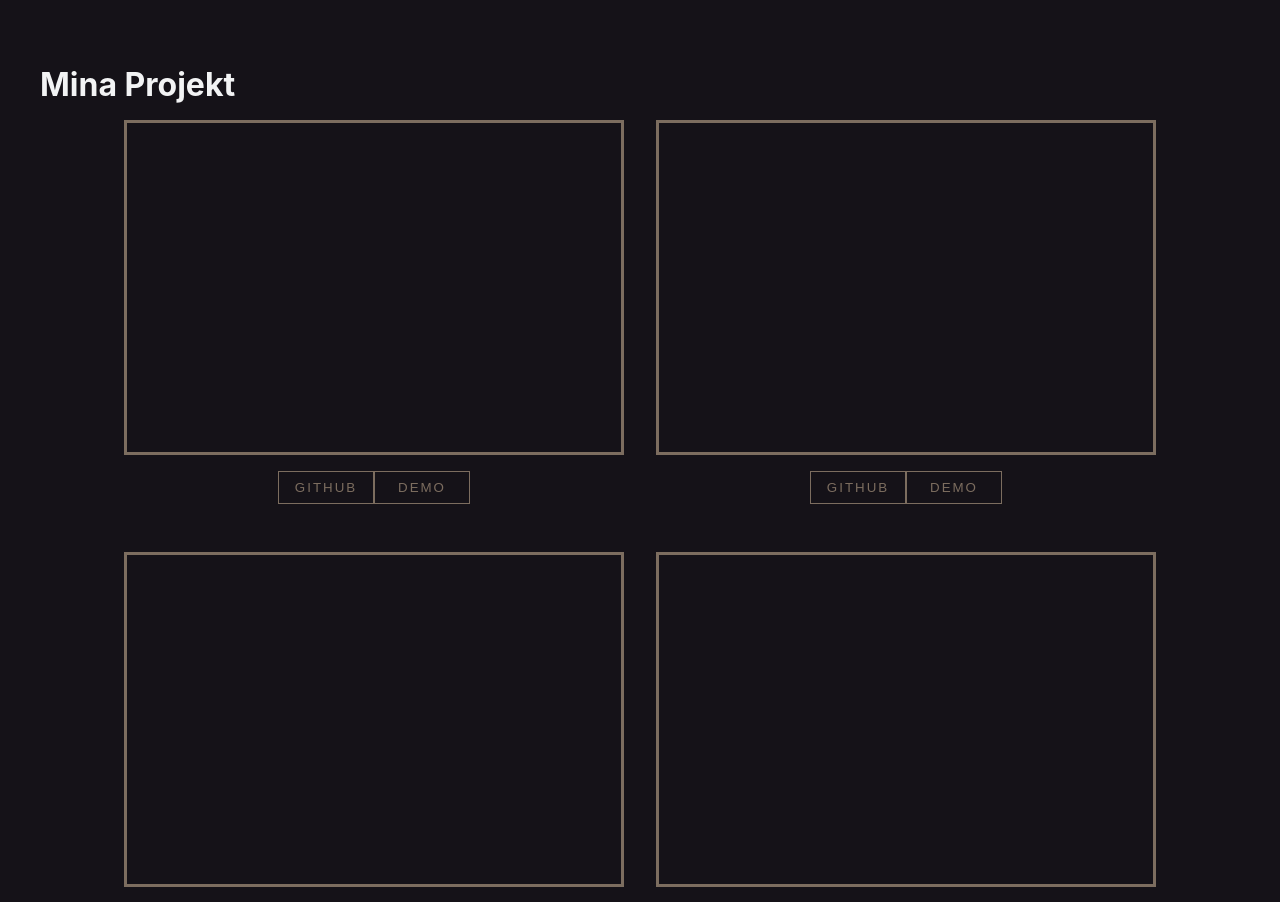
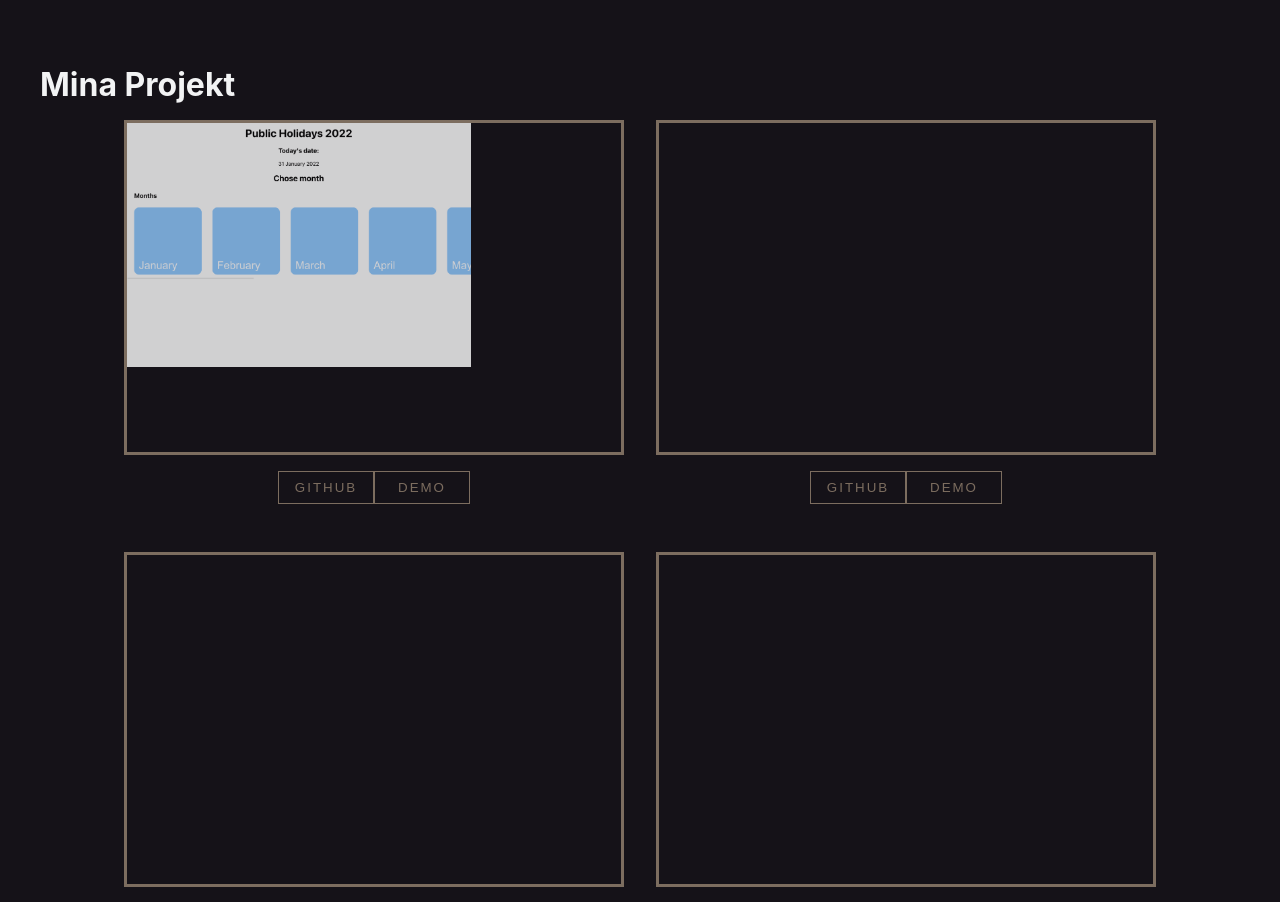
Before and after one commit to Emeliie094/Emeliie094.github.io, a React (Create React App) app: page / in a window 1280 px wide. Shown: the part 1740-2642 px from the top of the page. Built offline with nearby package versions, Linux system fonts and the light colour scheme.

Commit message:
added project to my work

```diff
--- a/src/pages/MyWork.js
+++ b/src/pages/MyWork.js
@@ -1,5 +1,6 @@
 import React from 'react';
 import { Link } from 'react-scroll'
+import publicHolidaysImg from '../images/publicHolidays.png'
 
 function MyWork() {
     return (
@@ -7,10 +8,14 @@ function MyWork() {
             <h1>Mina Projekt</h1>
             <div className='wrapper'>
                 <div className="container">
-                    <div className='preview'></div>
+                    <div className='preview'>
+                        <img src={publicHolidaysImg} />
+                    </div>
                     <div>
-                        <button className="link-button">GitHub</button>
-                        <button className="link-button">Demo</button>
+
+
+                        <a href="https://github.com/Emeliie094/fetch-holidays" target="_blank"><button className="link-button">GitHub</button></a>
+                        <a href="https://emeliie094.github.io/fetch-holidays/" target="_blank"><button className="link-button">Demo</button></a>
                     </div>
                 </div>
                 <div className="container">
--- a/src/styles/MyWork.scss
+++ b/src/styles/MyWork.scss
@@ -27,6 +27,18 @@ margin: 1rem ;
 border: 3px solid #7C6D5F;
 width: 350px;
 height: 250px;
+    img{
+        width: 344px;
+        height: 244px;
+        object-fit: cover;
+        object-position: 20% 10%;
+        filter: opacity(0.8);
+        transition: 0.3s;
+
+        &:hover{
+            filter: none;
+        }
+    }
 }
 
 .link-button{
@@ -48,6 +60,20 @@ height: 250px;
             opacity: 1;
             cursor: pointer;
         }
+
+        a{
+            text-decoration: none;
+            color: #7C6D5F;
+            &:hover{
+                color: #fff;
+            }
+            &:active{
+                text-decoration: none;
+            }
+            &:visited{
+                text-decoration: none;
+            }
+        }
 }
 
 @media screen and (min-width: 768px) {
```
Also changed, not shown: src/images/publicHolidays.png (added).
